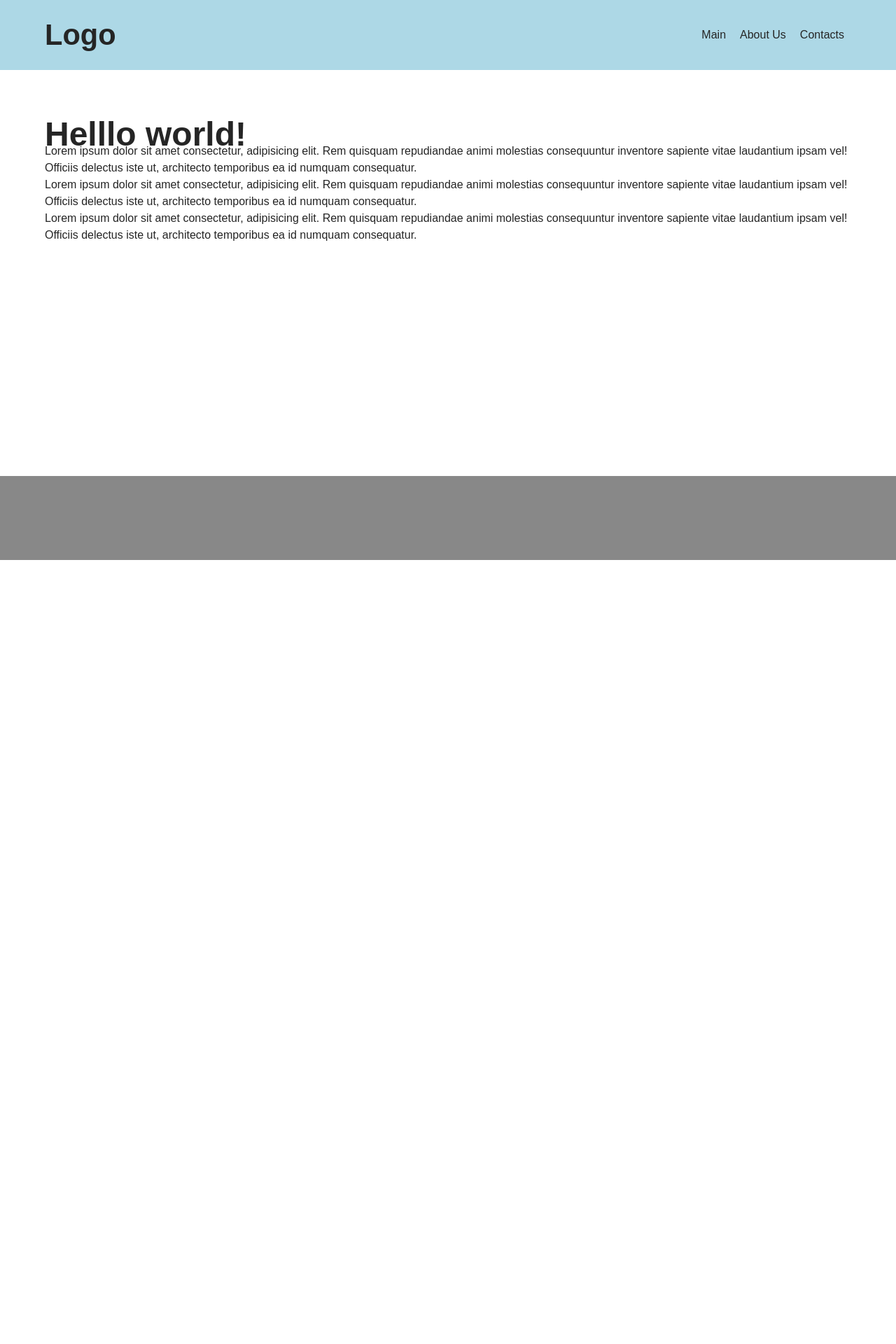
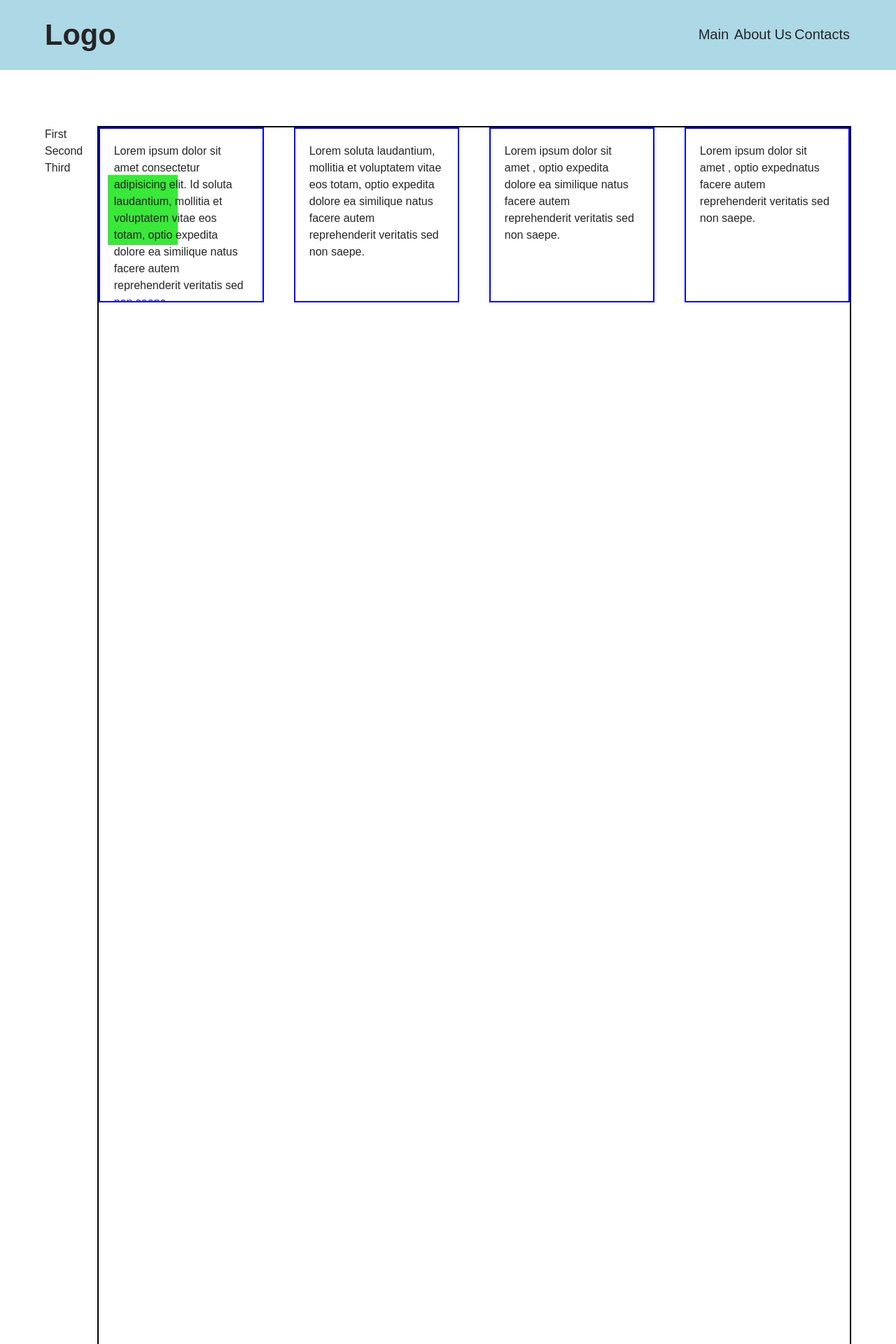
Before and after one commit to SSKosmotech/LESSONS_03_KBA, a PHP site: page /10/index.html in a window 1280 px wide. Shown: the top 1920 px of the page at 70% size. Before the commit the page ends 800 px from the top, so only its background shows below. Run offline with PHP 8.4, Linux system fonts and the light colour scheme.

Commit message:
download 10

```diff
--- a/10/assets/styles/index.css
+++ b/10/assets/styles/index.css
@@ -27,11 +27,11 @@ body {
     /* height: 100%; */
 }
 
-.container-full {
+/* .container-full {
     width: 100%;
     border: 1px solid red;
     /* height: 100%; */
-}
+} */
 
 a,
 button,
@@ -84,6 +84,12 @@ main {
 header {
     background-color: lightblue;
     height: 100px;
+    position: fixed;
+    top: 0;
+    left: 0;
+    width: 100%;
+
+    z-index: 100;
 }
 
 header .container {
@@ -96,7 +102,18 @@ header .container {
 #logo {
     font-size: 2.6rem;
     font-weight: 700;
+
 }
+
+#logo_fixed {
+    font-size: 2.6rem;
+    font-weight: 700;
+    position: fixed;
+    color: #FFF;
+    z-index: 100000000000000000000000;
+    left: 150px;
+    top: 44px;
+    }
 
 #logo a {
     text-decoration: none;
@@ -109,14 +126,127 @@ header .container {
 }
 
 #main_menu ul li {
+
     margin: 0 10px;
+
+}
+
+#main_menu ul li a {
+    display: inline-block;
+    transform: scale(1.25);
+    transition: all 0.1s ease;
+}
+
+#main_menu ul li:hover {
+    font-size: 1.4rem;
+
 }
 
 main {
     padding: 80px 0;
+    margin-top: 100px;
 }
 
 footer {
     background-color: #888;
     height: 120px;
 }
+
+
+.main_container {
+    border: 2px solid black;
+    position: relative;
+    height: 400px;
+
+    display: flex;
+    justify-content: space-between;
+    align-items: flex-start;
+
+    height: 10000px;
+}
+
+
+aside {
+    width: 300px;
+    position: sticky;
+    left: 0px;
+    top: 130px;
+}
+
+.flex {
+    display: flex;
+    justify-content: space-between;
+    align-items: flex-start;
+    position: relative;
+}
+
+
+.foo {
+    width: 200px;
+    height: 200px;
+    background-color: rgb(57, 232, 57);
+
+    /* position: relative; */
+    position: absolute;
+    /* top: -20px;
+    left: 100px; */
+    top: 20px;
+    left: 40px;
+    transition: all 0.5s ease;
+    transform: rotate(0) scale(0.5);
+}
+
+.foo:hover {
+    /* left: auto;
+    top: auto;
+    right: 20px;
+    bottom: 20px; */
+    transform: rotate(360deg) scale(1.5);
+}
+
+.item {
+    border: 2px solid blue;
+    position: relative;
+    flex-basis: 22%;
+    /* width: 22%; */
+    height: 250px;
+    padding: 20px;
+    overflow: hidden;
+}
+
+.author {
+    position: absolute;
+    left: 0;
+    bottom: -100px;
+    width: 100%;
+    padding: 20px;
+    background-color: rgba(0, 0, 0, 0.7);
+    color: #FFF;
+    transition: all .5s ease;
+}
+
+.item:hover .author {
+    bottom: 0;
+}
+
+/* .modal {
+    position: fixed;
+    left: 0;
+    top: 0;
+    background-color: rgba(0, 0, 0, 0.7);
+    z-index: 100000000000;
+    width: 100%;
+    height: 100%;
+    display: flex;
+    align-items: center;
+    justify-content: center;
+}
+
+.modal_window {
+    width: 460px;
+    height: 400px;
+    padding: 20px;
+    background-color: white;
+    z-index: 100000000001;
+    position: relative;
+} */
--- a/10/index.html
+++ b/10/index.html
@@ -25,26 +25,38 @@
         </header>
 
         <main>
-                <div class="container">
 
-                    <!-- <div class="container">
-                        <p>Lorem ipsum dolor sit amet consectetur adipisicing elit. Fugiat, ad suscipit iure voluptas quae hic minus fuga vitae incidunt, cum consequuntur ratione voluptatum rerum ab temporibus veritatis odit ullam. Ad?</p>
+                <div class="container flex">
+                    <div class="foo"></div>
+
+                    <aside>
+                        <ul>
+                            <li><a href="#">First</a></li>
+                            <li><a href="#">Second</a></li>
+                            <li><a href="#">Third</a></li>
+                        </ul>
+                    </aside>
+
+                    <div class="main_container">
+                        <div class="item">
+                            <p>Lorem ipsum dolor sit amet consectetur adipisicing elit. Id soluta laudantium, mollitia et voluptatem vitae eos totam, optio expedita dolore ea similique natus facere autem reprehenderit veritatis sed non saepe.</p>
+                            <div class="author">Bob River</div>
+                        </div>
+                        <div class="item">
+                            <p>Lorem soluta laudantium, mollitia et voluptatem vitae eos totam, optio expedita dolore ea similique natus facere autem reprehenderit veritatis sed non saepe.</p>
+                            <div class="author">Bob River</div>
+                        </div>
+                        <div class="item">
+                            <p>Lorem ipsum dolor sit amet , optio expedita dolore ea similique natus facere autem reprehenderit veritatis sed non saepe.</p>
+                            <div class="author">Bob River</div>
+                        </div>
+                        <div class="item">
+                            <p>Lorem ipsum dolor sit amet , optio expednatus facere autem reprehenderit veritatis sed non saepe.</p>
+                            <div class="author">Bob River
+                                <div class="foo"></div>
+                            </div>
+                        </div>
                     </div>
-
-                    <div class="container-full">
-                        <p>Lorem ipsum dolor sit amet consectetur adipisicing elit. Fugiat, ad suscipit iure voluptas quae hic minus fuga vitae incidunt, cum consequuntur ratione voluptatum rerum ab temporibus veritatis odit ullam. Ad?</p>
-                    </div> -->
-                   <section id="first_screen">
-                        <div class="container">
-
-                        </div>
-                    </section>
-
-
-                    <h1>Helllo world!</h1>
-                    <p>Lorem ipsum dolor sit amet consectetur, adipisicing elit. Rem quisquam repudiandae animi molestias consequuntur inventore sapiente vitae laudantium ipsam vel! Officiis delectus iste ut, architecto temporibus ea id numquam consequatur.</p>
-                    <p>Lorem ipsum dolor sit amet consectetur, adipisicing elit. Rem quisquam repudiandae animi molestias consequuntur inventore sapiente vitae laudantium ipsam vel! Officiis delectus iste ut, architecto temporibus ea id numquam consequatur.</p>
-                    <p>Lorem ipsum dolor sit amet consectetur, adipisicing elit. Rem quisquam repudiandae animi molestias consequuntur inventore sapiente vitae laudantium ipsam vel! Officiis delectus iste ut, architecto temporibus ea id numquam consequatur.</p>
                 </div>
         </main>
 
@@ -52,5 +64,15 @@
 
         </footer>
     </div>
+
+    <!-- <div class="modal">
+        <div class="modal_window">
+
+        </div>
+    </div>
+    <div id="logo_fixed">Logo</div> -->
+
+
+
 </body>
 </html>
```
